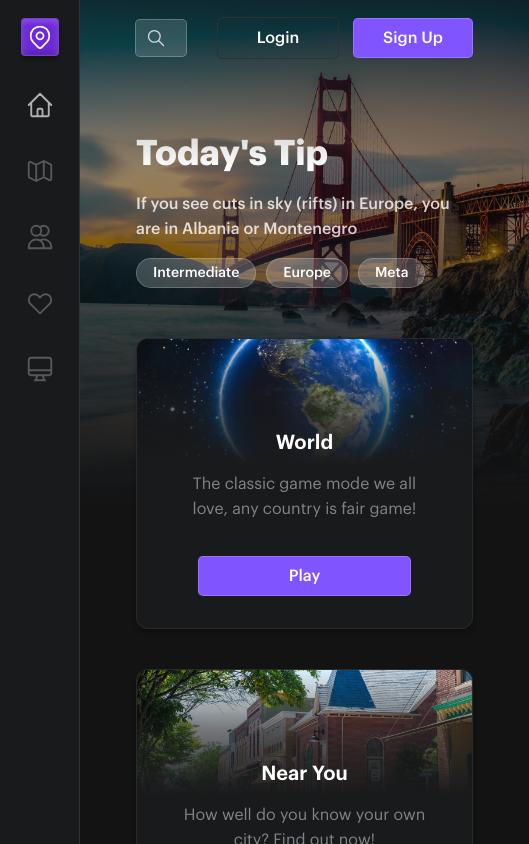
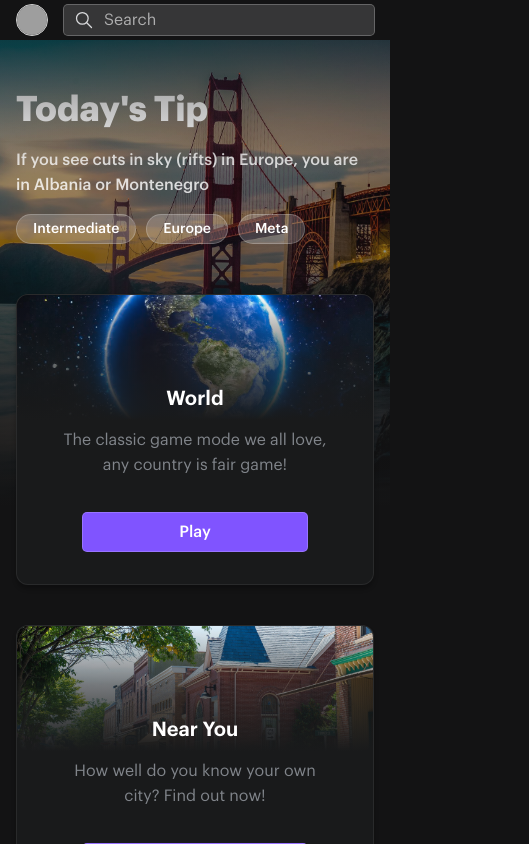
Before and after one commit to benlikescode/geohub, a Next.js app: page / in a window 390 px wide. Shown: the top 844 px of the page, 529 px wide, since content can reach past the window. Built offline with nearby package versions, Linux system fonts and the light colour scheme; grey boxes are pictures that could not be loaded.

Commit message:
Updates to mobile layout (nav + sidebar)

```diff
--- a/components/Layout/Layout/Layout.Styled.tsx
+++ b/components/Layout/Layout/Layout.Styled.tsx
@@ -1,12 +1,12 @@
 import styled from 'styled-components'
 
 type StyledProps = {
-  size: 'small' | 'normal'
+  size: 'hidden' | 'small' | 'normal'
 }
 
 const StyledLayout = styled.div<StyledProps>`
   display: grid;
-  grid-template-columns: ${({ size }) => size === 'small' ? '80px auto' : '250px auto'};
+  grid-template-columns: ${({ size }) => size === 'hidden' ? 'auto' : size === 'small' ? '80px auto' : '250px auto'};
   min-height: calc(100vh - 60px);
 
   main {
@@ -15,6 +15,10 @@ const StyledLayout = styled.div<StyledProps>`
     margin: 0 auto;
     box-sizing: border-box;
     padding: 3.5rem;
+
+    @media (max-width: 500px) {
+      padding: 3rem 1rem;
+    }
   }
 
   .widthController {
@@ -24,8 +28,6 @@ const StyledLayout = styled.div<StyledProps>`
     margin: 0 auto;
     box-sizing: border-box;
   }
-
-
 `
 
 export default StyledLayout
--- a/components/Layout/Layout/Layout.tsx
+++ b/components/Layout/Layout/Layout.tsx
@@ -12,10 +12,12 @@ const Layout: FC<Props> = ({ children }) => {
   const width = useViewport()
 
   return (
-    <StyledLayout size={width < 1000 ? 'small' : 'normal'}>
-      <aside>
-        {width < 1000 ? <SmallSidebar /> : <Sidebar />}
-      </aside>
+    <StyledLayout size={width <= 500 ? 'hidden' : width < 1000 ? 'small' : 'normal'}>
+      {width > 500 &&
+        <aside>
+          {width < 1000 ? <SmallSidebar /> : <Sidebar />}
+        </aside>
+      }
 
       {children}
     </StyledLayout>
--- /dev/null
+++ b/components/Layout/Navbar/MobileNav/MobileNav.Styled.tsx
@@ -0,0 +1,18 @@
+import styled from 'styled-components'
+
+const StyledMobileNav = styled.div`
+  height: 40px;
+  background-color: var(--background1);
+  position: sticky;
+  top: 0;
+  z-index: 20;
+  display: flex;
+  align-items: center;
+  gap: 1rem;
+  padding: 0.5rem 1rem;
+  box-sizing: border-box;
+
+
+`
+
+export default StyledMobileNav
--- /dev/null
+++ b/components/Layout/Navbar/MobileNav/MobileNav.tsx
@@ -0,0 +1,26 @@
+import Link from 'next/link'
+import { FC } from 'react'
+import { useSelector } from 'react-redux'
+import { StyledMobileNav } from '.'
+import user, { selectUser } from '../../../../redux/user'
+import { Avatar, Searchbar } from '../../../System'
+
+const MobileNav: FC = () => {
+  const user = useSelector(selectUser)
+
+  return (
+    <StyledMobileNav>
+      <div className="rightWrapper">
+        <Link href={`/user/${user.id}`}>
+          <a className="userInfo">
+            <Avatar url={`/images/avatars/${user.avatar}.jpg`} alt="" size={32} customOutline="1px solid rgba(255, 255, 255, 0.55)" />
+          </a>
+        </Link>
+      </div>
+
+      <Searchbar placeholder='Search' isSmall/>
+    </StyledMobileNav>
+  )
+}
+
+export default MobileNav
--- /dev/null
+++ b/components/Layout/Navbar/MobileNav/index.tsx
@@ -0,0 +1,2 @@
+export { default as MobileNav } from './MobileNav'
+export { default as StyledMobileNav } from './MobileNav.Styled'
--- a/components/Layout/Navbar/Navbar.tsx
+++ b/components/Layout/Navbar/Navbar.tsx
@@ -4,7 +4,9 @@ import { useSelector } from 'react-redux'
 import { StyledNavbar } from '.'
 import { selectUser } from '../../../redux/user'
 import { UserType } from '../../../types'
+import { useViewport } from '../../../utils/hooks'
 import { Avatar, Button, Searchbar } from '../../System'
+import { MobileNav } from './MobileNav'
 
 type Props = {
   isHomePage?: boolean
@@ -13,6 +15,7 @@ type Props = {
 const Navbar: FC<Props> = ({ isHomePage }) => {
   const [atTop, setAtTop] = useState(true)
   const user: UserType = useSelector(selectUser)
+  const width = useViewport()
 
   const handleScroll = () => {
     setAtTop(window.scrollY < 76)
@@ -30,8 +33,13 @@ const Navbar: FC<Props> = ({ isHomePage }) => {
     }
   }, [])
 
+  if (width < 500) {
+    return <MobileNav />
+  }
+
   return (
     <StyledNavbar atTop={isHomePage && atTop}>
+
       <div className="mainSection">
         <Searchbar />
 
--- a/components/System/Searchbar/Searchbar.Styled.tsx
+++ b/components/System/Searchbar/Searchbar.Styled.tsx
@@ -2,6 +2,7 @@ import styled from 'styled-components'
 
 type StyledProps = {
   isFocused: boolean
+  isSmall?: boolean
 }
 
 const StyledSearchbar = styled.div<StyledProps>`
@@ -15,7 +16,7 @@ const StyledSearchbar = styled.div<StyledProps>`
     gap: 10px;
     padding: 0 10px;
     width: 100%;
-    height: 36px;
+    height: ${({ isSmall }) => isSmall ? 30 : 36}px;
     border-radius: 4px;
     background: rgba(255, 255, 255, 0.15);
     color: rgba(255, 255, 255, 0.6);
--- a/components/System/Searchbar/Searchbar.tsx
+++ b/components/System/Searchbar/Searchbar.tsx
@@ -10,9 +10,10 @@ import { Icon } from '..'
 
 type Props = {
   placeholder?: string
+  isSmall?: boolean
 }
 
-const Searchbar: FC<Props> = ({ placeholder }) => {
+const Searchbar: FC<Props> = ({ placeholder, isSmall }) => {
   const [query, setQuery] = useState("")
   const [results, setResults] = useState<SearchResultType[]>([])
   const [isFocused, setIsFocused] = useState(false)
@@ -47,7 +48,7 @@ const Searchbar: FC<Props> = ({ placeholder }) => {
   }, [query])
 
   return (
-    <StyledSearchbar isFocused={isFocused} ref={wrapperRef}>
+    <StyledSearchbar isFocused={isFocused} isSmall={isSmall} ref={wrapperRef}>
       <div className="searchbarWrapper" onClick={() => setIsFocused(true)}>
         <Icon size={20} fill="var(--color2)">
           {loading ? <Spinner size={20} /> : <SearchIcon />}
```
